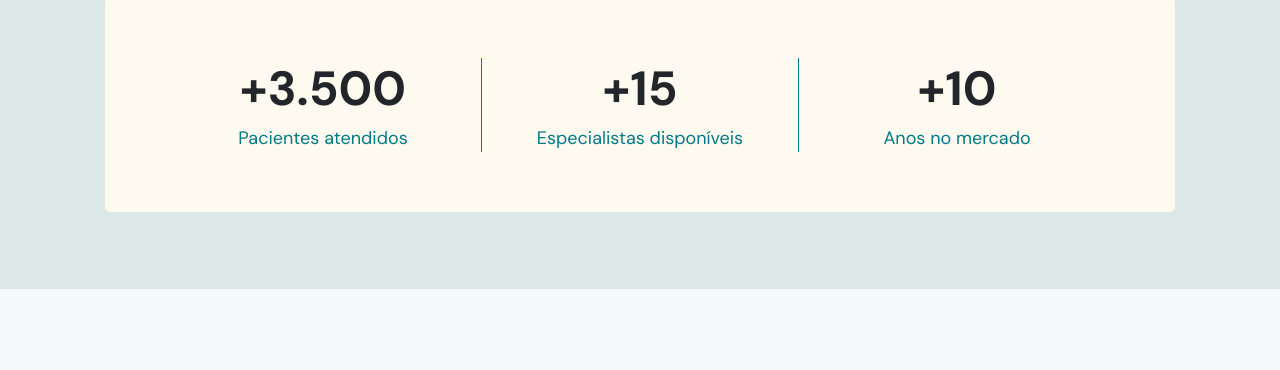
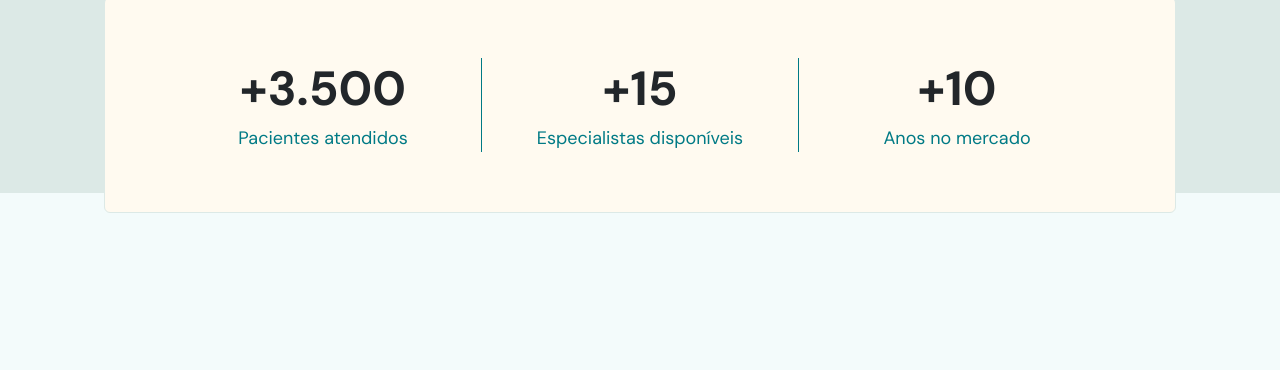
Before and after one commit to nicolasKormann/DoctorCare, a plain HTML site: page index.html in a window 1280 px wide. Shown: the part 415-785 px from the top of the page. Drawn offline with nearby package versions, Linux system fonts and the light colour scheme.

Commit message:
modified css: background height

```diff
--- a/style.css
+++ b/style.css
@@ -133,7 +133,7 @@ body {
 #home::before {
   content: '';
   width: 100%;
-  height: calc(78% + var(--nav-height));
+  height: calc(97% + var(--nav-height));
 
   background-color: var(--brand-light);
 
@@ -651,7 +651,7 @@ footer .social-links {
   /* ====== HOME ====== */
 
   #home::before {
-    height: calc(79% + var(--nav-height));
+    height: calc(67% + var(--nav-height));
   }
 
   #home {
```
